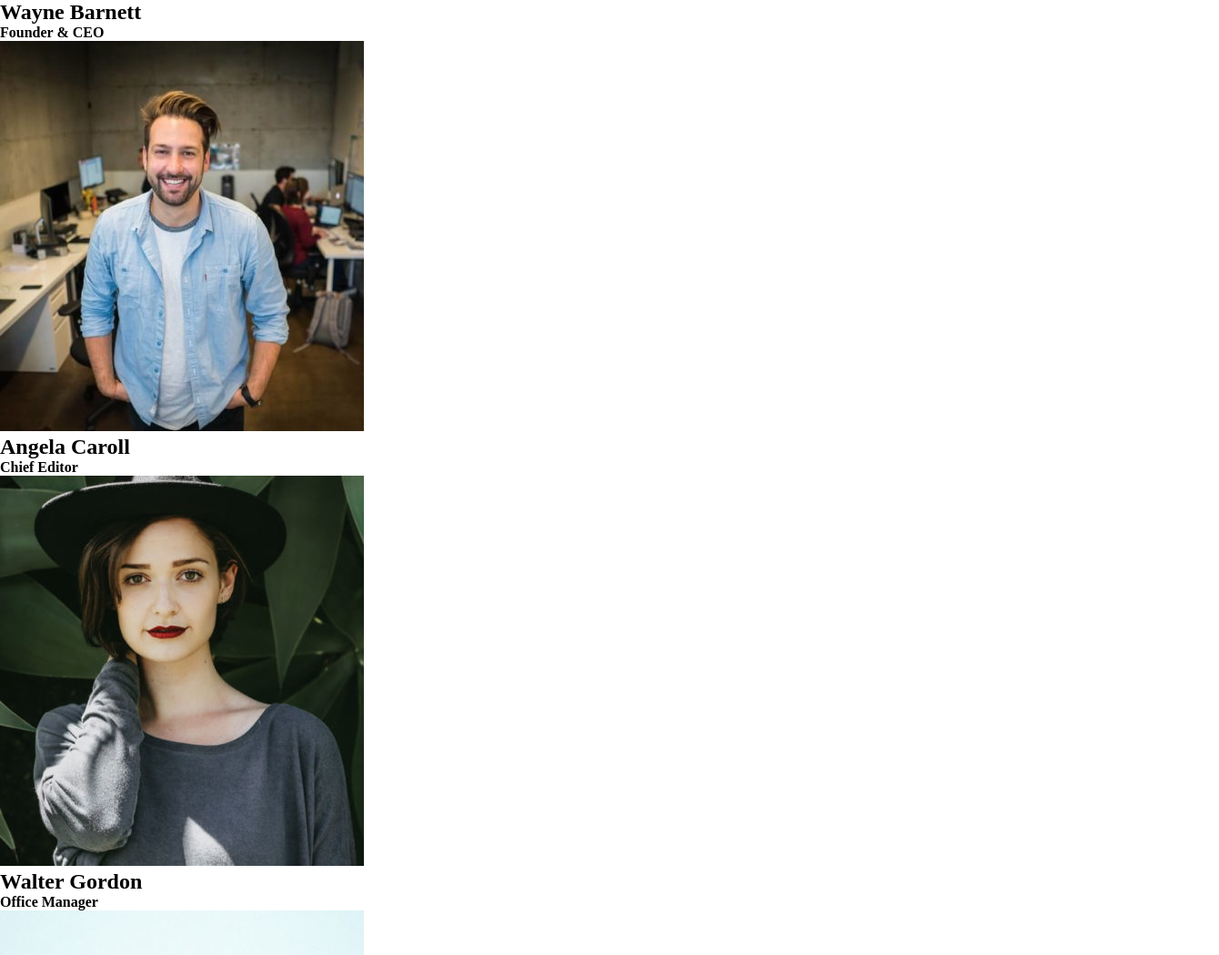
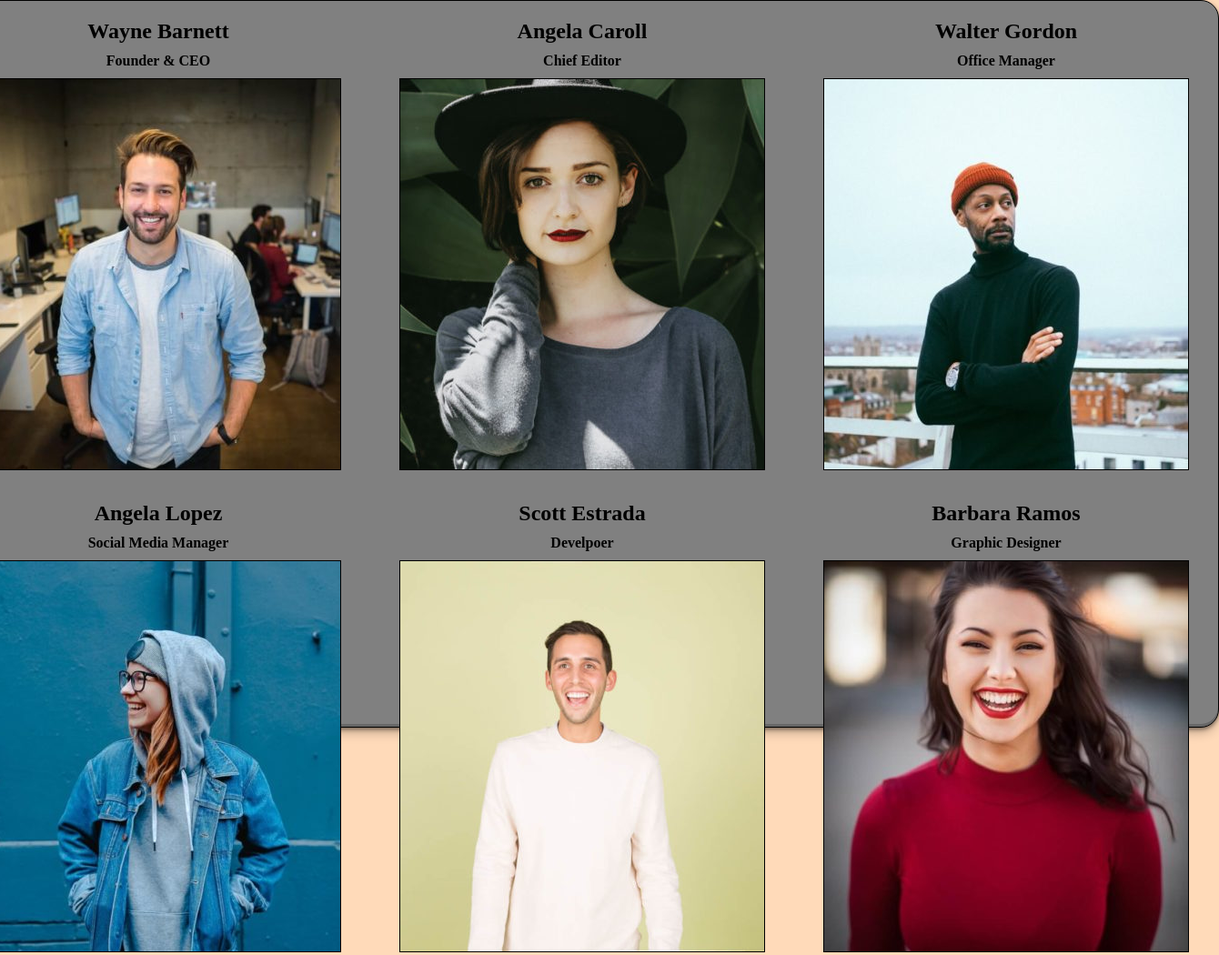
Before and after one commit to Gabriele-Cavallo/js-our-team, a plain HTML site: page bonus/index.html in a window 1280 px wide. Shown: the top 1050 px of the page at 91% size, 1340 px wide, since content can reach past the window. Drawn offline with Linux system fonts and the light colour scheme.

Commit message:
feat: add card li

```diff
--- a/bonus/css/style.css
+++ b/bonus/css/style.css
@@ -5,3 +5,48 @@
     box-sizing: border-box;
 }
 /* #endregion RESET */
+
+/* #region GENERAL */
+body{
+    background-color: peachpuff;
+    text-align: center;
+}
+img{
+    max-width: 100%;
+    border: 1px solid black;
+}
+h1{
+    position: relative;
+    top: 40px;
+}
+.container{
+    width: 1400px;
+    max-height: 100vh;
+    background-color: grey;
+    position: absolute;
+    top: 50%;
+    left: 50%;
+    transform: translate(-50%, -50%);
+    padding-top: 20px;
+    border: 1px solid black;
+    border-radius: 20px;
+    box-shadow: rgba(0, 0, 0, 0.4) 0px 2px 4px, rgba(0, 0, 0, 0.3) 0px 7px 13px -3px, rgba(0, 0, 0, 0.2) 0px -3px 0px inset;
+}
+.row{
+    display: flex;
+    flex-wrap: wrap;
+    text-align: center;
+    list-style: none;
+    justify-content: space-around;
+}
+.col-4{
+    width: 33%;
+}
+.card{
+    margin-bottom: 20px;
+}
+li > *{
+    margin-bottom: 10px;
+}
+
+/* #endregion GENERAL */
--- a/bonus/index.html
+++ b/bonus/index.html
@@ -7,13 +7,16 @@
     <link rel="stylesheet" href="./css/style.css">
 </head>
 <body>
-    <ul id="members-list">
-        <!-- <li>
-            <h2>[Name]</h2>
-            <h4>[Role]</h4>
-            <img src="./img/wayne-barnett-founder-ceo.jpg" alt="team-member">
-        </li> -->
-    </ul>
+    <h1>OUR TEAM</h1>
+    <div class="container">
+        <ul class="row" id="members-list">
+            <!-- <li class="card col-4">
+                <h2>[Name]</h2>
+                <h4>[Role]</h4>
+                <img src="./img/wayne-barnett-founder-ceo.jpg" alt="team-member">
+            </li> -->
+        </ul>
+    </div>
     <!-- MyJavascript -->
     <script type="text/javascript" src="./js/script.js"></script>
     <!-- /MyJavascript -->
--- a/bonus/js/script.js
+++ b/bonus/js/script.js
@@ -63,7 +63,7 @@ for (let i = 0; i < ourTeam.length; i++) {
     };
     // - Creo un template di quello che voglio inserire nel DOM
     let listItem = `
-    <li>
+    <li class="card col-4">
     <h2>${thisTeamMember.name}</h2>
     <h4>${thisTeamMember.role}</h4>
     <img src="./img/${thisTeamMember.image}" alt="team-member">
```
